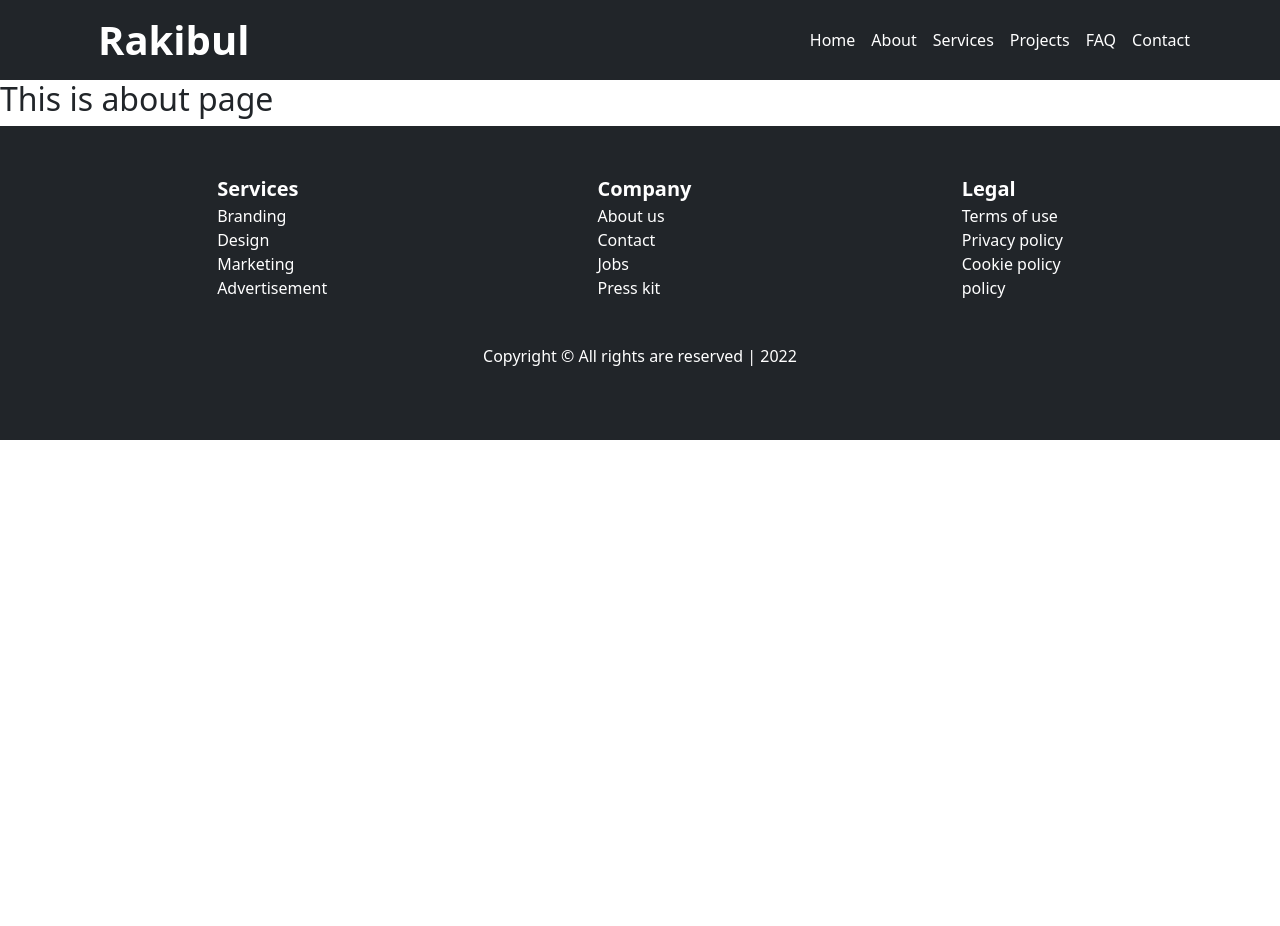
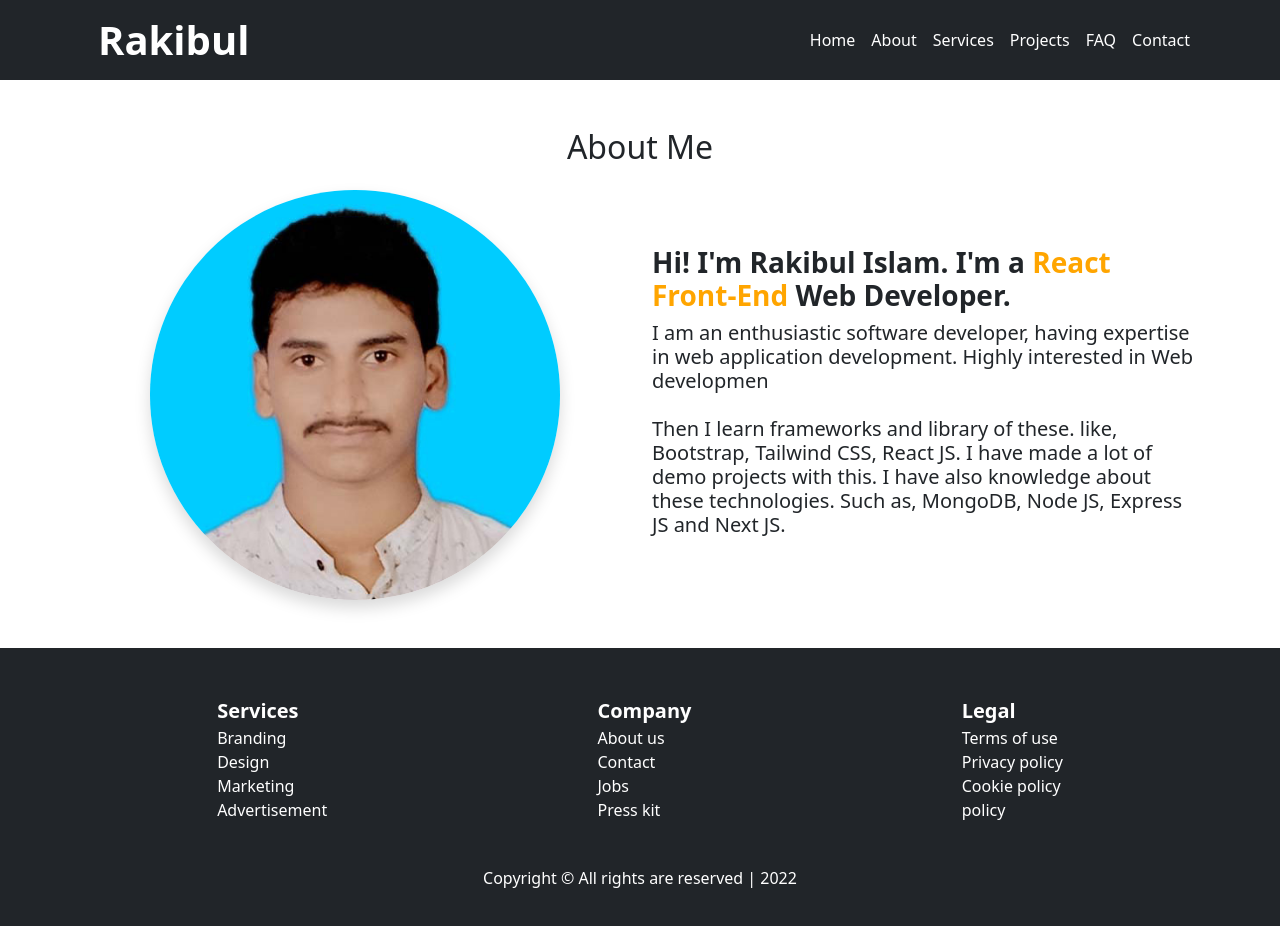
Before and after one commit to coderrakibul/personal-portfolio, a React (Create React App) app: page /about in a window 1280 px wide. Shown: the top 926 px of the page. Before the commit the page ends 800 px from the top, so only its background shows below. Built offline with nearby package versions, Linux system fonts and the light colour scheme.

Commit message:
about me section added

```diff
--- a/src/pages/About/About.js
+++ b/src/pages/About/About.js
@@ -1,10 +1,29 @@
 import React from 'react';
+import AboutImage from '../../images/aboutme.jpg';
 
 const About = () => {
     return (
-        <div>
-            <h2>This is about page</h2>
-        </div>
+        <section className='container mt-5 mb-5'>
+            <h2 className='text-center mb-4'>About Me</h2>
+            <div className='row row-cols-1 row-cols-md-2 row-cols-lg-2 align-items-center'>
+                <div className='col mb-5 mb-md-0 mb-lg-0 d-flex justify-content-center'>
+                    <img className='rounded-circle w-75 shadow' src={AboutImage} alt="aboutme" />
+                </div>
+
+                <div className='col'>
+                    <h3 className="fw-bold">
+                        Hi! I'm Rakibul Islam. I'm a <strong class="text-color">React Front-End</strong> Web
+                        Developer.
+                    </h3>
+                    <h5> I am an enthusiastic software developer, having expertise in web application development. Highly interested in Web developmen
+                        <br /><br />
+
+                        Then I learn frameworks and library of these. like, Bootstrap, Tailwind CSS, React
+                        JS. I have made a lot of demo projects with this. I have also knowledge about these
+                        technologies. Such as, MongoDB, Node JS, Express JS and Next JS.</h5>
+                </div>
+            </div>
+        </section>
     );
 };
 
--- a/src/pages/Contact/Contact.js
+++ b/src/pages/Contact/Contact.js
@@ -41,10 +41,6 @@ const Contact = () => {
                     </div>
                 </div>
 
-
-
-
-
             </div>
         </section>
     );
```
Also changed, not shown: src/images/aboutme.jpg (added).
